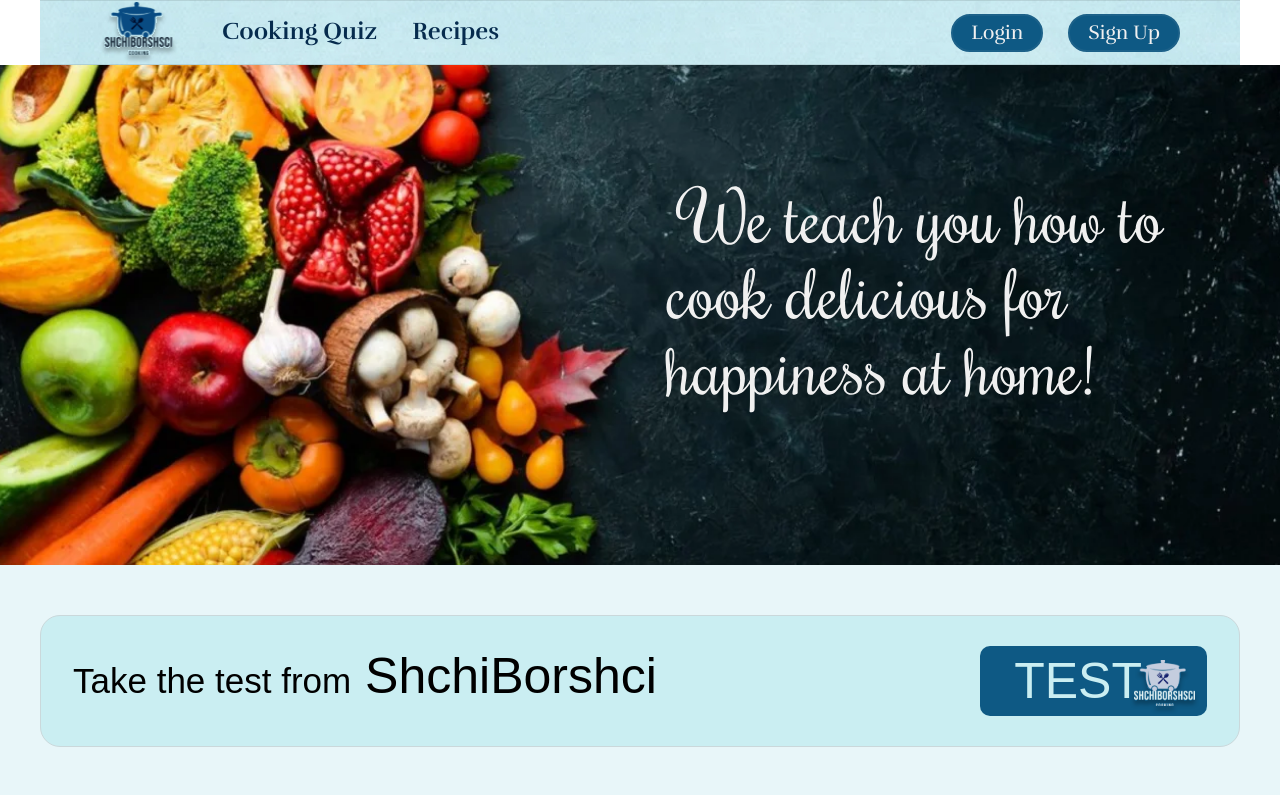
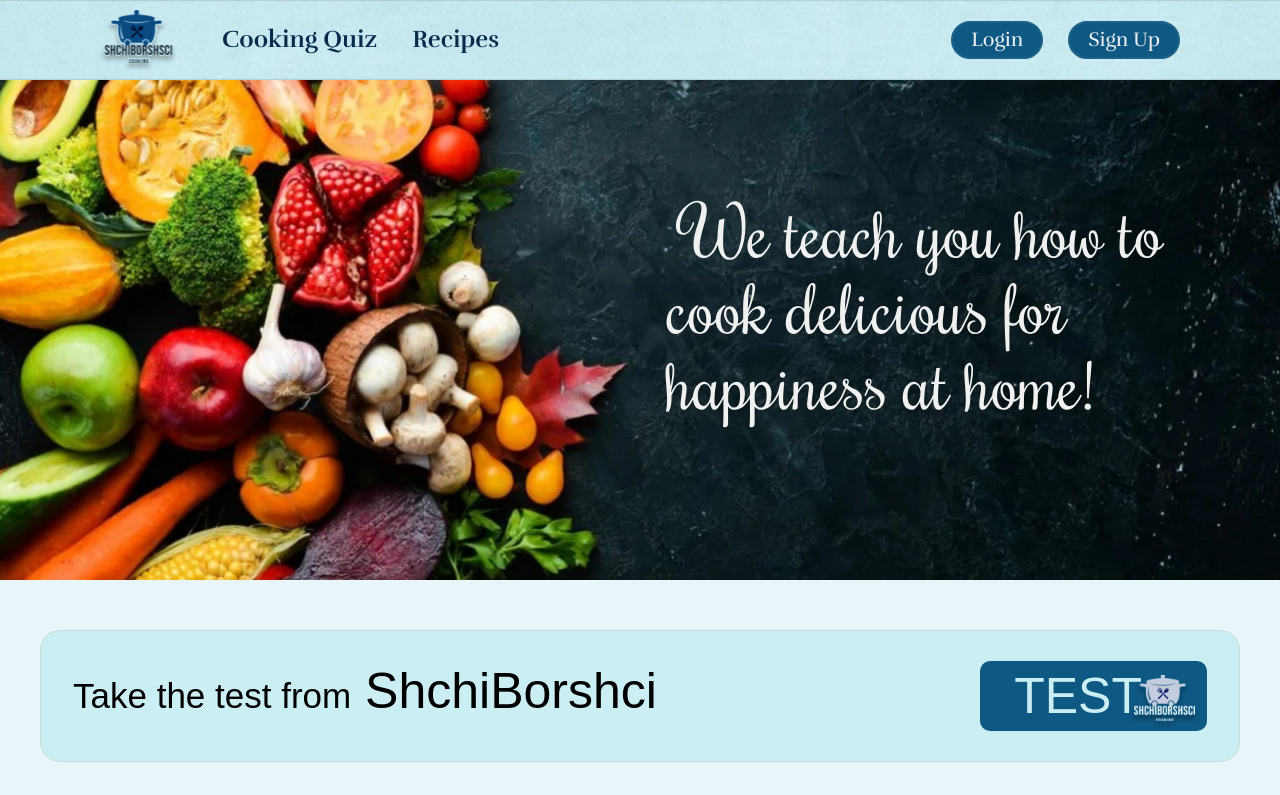
Before and after one commit to evgeniydolgov/RS-Clone, a React (Create React App) app: page / in a window 1280 px wide. Shown: the top 795 px of the page. Built offline with nearby package versions, Linux system fonts and the light colour scheme; a web font is replaced by a local one.

Commit message:
fix: fix size header and footer

```diff
--- a/src/components/Footer/FooterStyles.css
+++ b/src/components/Footer/FooterStyles.css
@@ -1,16 +1,17 @@
 .footer {
-  display: flex;
-  flex-direction: row;
-  justify-content: center;
+  width: 100%;
+  background: url('../../assets/jpeg/back_header.jpg') center no-repeat;
+  background-size: cover;
   background-color: #A7DCE5;
 }
 
 .footer-wrapper {
-  max-width: 1400px;
+  max-width: 1200px;
   width: 100%;
   display: flex;
   align-items: center;
   justify-content: space-between;
+  margin: 0 auto;
 }
 
 .github-list{
--- a/src/components/Header/Header.tsx
+++ b/src/components/Header/Header.tsx
@@ -3,6 +3,7 @@ import './HeaderStyles.css';
 
 export const Header = () => (
   <header>
+    <div className="header__inner">
       <div className="header-info">
         <div className="header-logo" />
         <nav>
@@ -16,5 +17,6 @@ export const Header = () => (
         <button type="button" className="btn authorization__btn">Login</button>
         <button type="button" className="btn authorization__btn">Sign Up</button>
       </div>
+    </div>
   </header>
 );
--- a/src/components/Header/HeaderStyles.css
+++ b/src/components/Header/HeaderStyles.css
@@ -1,19 +1,20 @@
 header {
+    width: 100%;
+    background: url('../../assets/jpeg/back_header.jpg') center no-repeat;
+    background-size: cover;
+}
+.header__inner {
     font-family: 'Rufina', serif;
     font-weight: 700;
     font-size: 16px;
     line-height: 24px;
     display: flex;
-    background: url('../../assets/jpeg/back_header.jpg') center no-repeat;
     background-size: cover;
-    width: 100%;
     max-width: 1200px;
     height: 80px;
     margin: 0 auto;
-
     padding: 0 60px;
     align-items: center;
-
     justify-content: space-between;
 }
 .header-info {
@@ -25,6 +26,7 @@ header {
     width: 77px;
     height: 65px;
     margin-right: 45px;
+    cursor: pointer;
 }
 .header-list {
     display: flex;
--- a/src/styles.css
+++ b/src/styles.css
@@ -48,6 +48,8 @@ a {
 #root {
     height: 100%;
     width: 100%;
+    background-color: #E8F6F9;
+
 }
 
 .btn {
```
Also changed, not shown: src/assets/svg/logo_dish_img.svg (added). Lines whose indentation alone changed are shown as unchanged.
